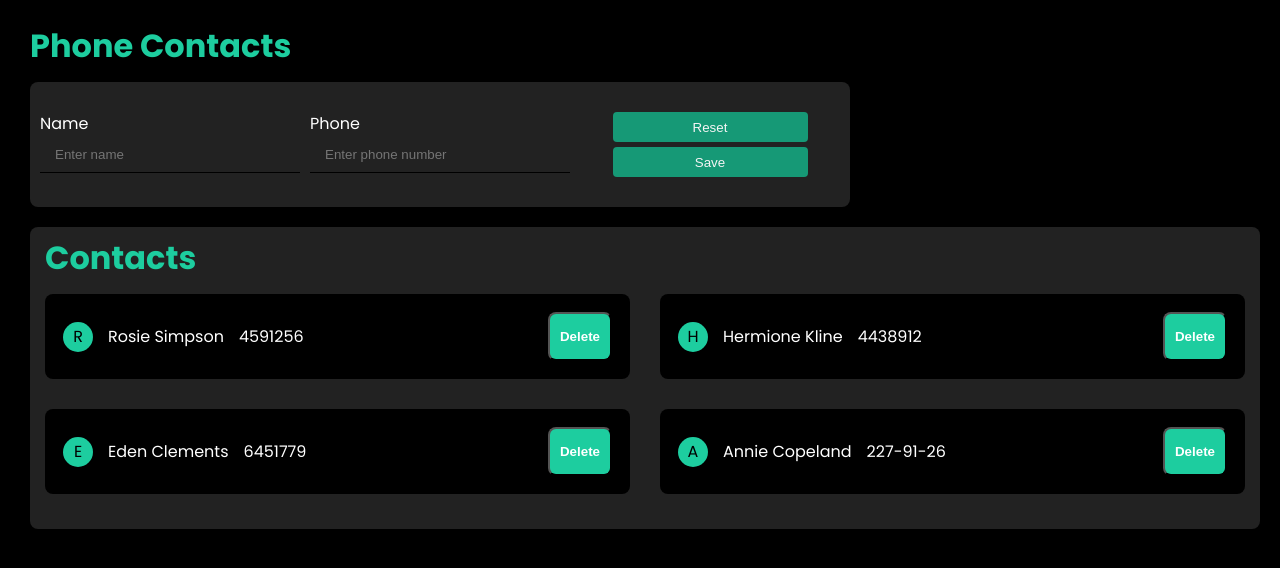
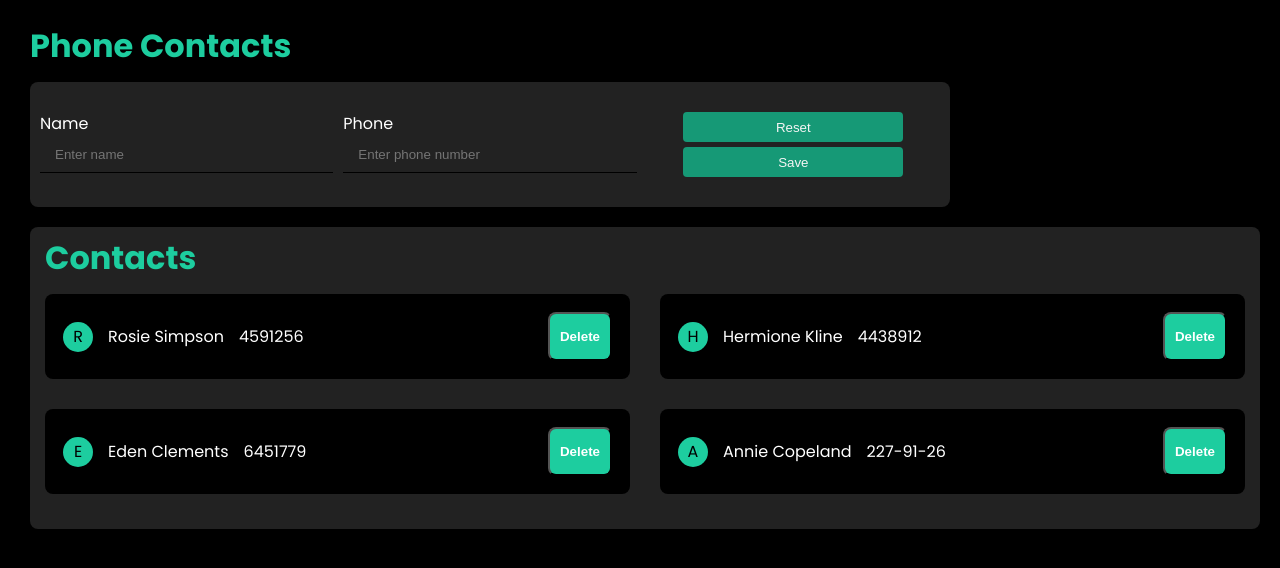
Before and after one commit to murselsen/goit-react-hw-06, a React (Vite) app: page / in a window 1280 px wide. Shown: the top 568 px of the page. Built offline with nearby package versions, Linux system fonts and the light colour scheme.

Commit message:
Update Form styles: adjust max-width, add min-width, and define error message styles

```diff
--- a/src/components/Form.module.css
+++ b/src/components/Form.module.css
@@ -1,7 +1,8 @@
 .Form {
   padding: 30px 10px;
   width: 100%;
-  max-width: 800px;
+  min-width: 800px;
+  max-width: 900px;
   border-radius: 8px;
   display: flex;
   flex-direction: row;
@@ -40,6 +41,11 @@
   color: var(--mint);
 }
 
+.FormGroup .Error {
+  margin-block: 5px;
+  color: lightcoral;
+}
+
 .FormGroup .Button {
   padding: 5px 20px;
   width: 80px;
```
